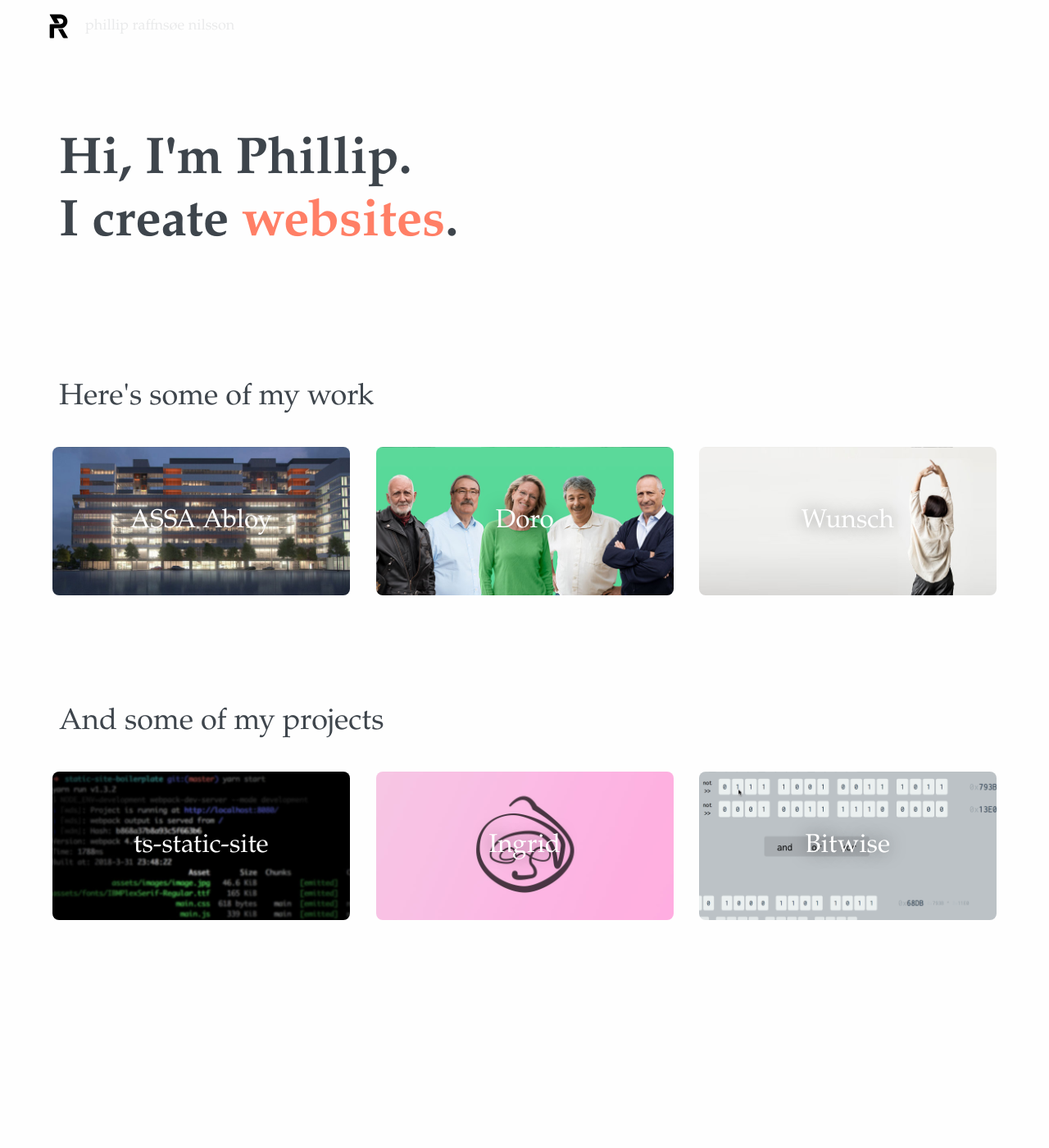
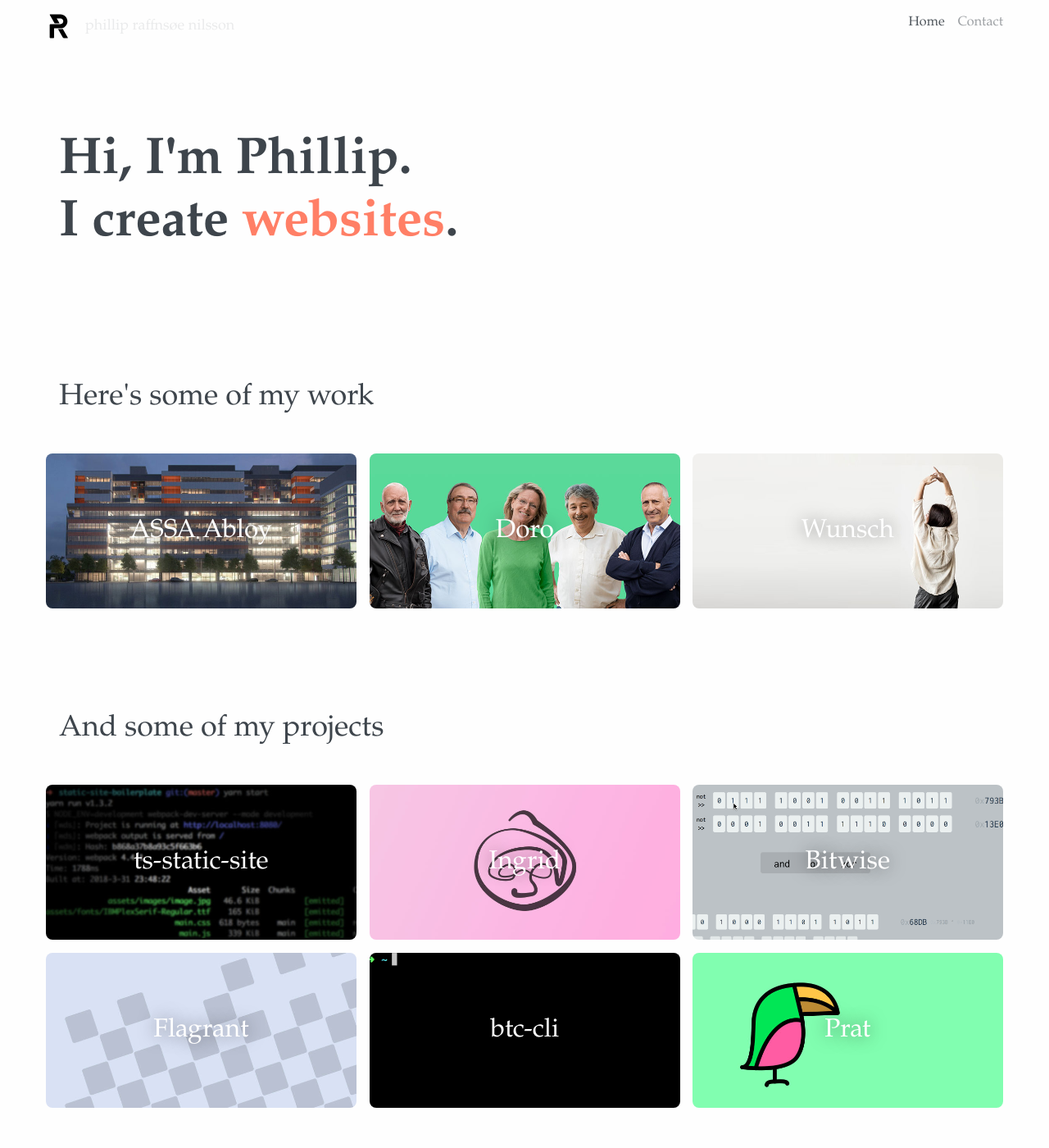
Before and after one commit to praffn/praffn.github.io, a Jekyll site: the page built from index.html, in a window 1280 px wide. Shown: the whole page at 82% size. Built offline with Jekyll 4.4.1, drawn with Linux system fonts in a browser that asks for light colours; some web fonts are replaced; before the commit the page ends 1130 px from its top, so only the background shows below that.

Commit message:
add some more projects

```diff
--- a/_config.yml
+++ b/_config.yml
@@ -12,6 +12,12 @@
   # - neat
   - sass
 
+navigation:
+  - title: Home
+    url: /
+  - title: Contact
+    url: /contact
+
 projects:
   - title: ts-static-site
     url: https://github.com/praffn/ts-static-site
@@ -22,6 +28,15 @@
   - title: Bitwise
     url: https://praffn.dk/bitwise/
     thumbnail: /assets/thumbs/bitwise_2.gif
+  - title: Flagrant
+    url: https://github.com/praffn/Flagrant
+    thumbnail: /assets/thumbs/flagrant_thumb.jpg
+  - title: btc-cli
+    url: https://github.com/praffn/btc
+    thumbnail: /assets/thumbs/btc_thumb.gif
+  - title: Prat
+    url: https://praffn.dk/prat/
+    thumbnail: /assets/thumbs/prat_thumb.jpg
 
 
 analytics: GTM-KRZ9PRQ
--- a/_includes/header.html
+++ b/_includes/header.html
@@ -1,9 +1,20 @@
 <header class="header">
-  <div class="container header__inner">
+  <div class="l-container header__inner">
     <div class="header__logo">
       <a class="header__logo-link" href="{{ site.url }}">
         {% include logo.html %}
       </a>
     </div>
+    <div class="header__nav">
+      <nav class="mainnav">
+        <ul class="mainnav__list">
+          {% for item in site.navigation %}
+            <li class="mainnav__list-item {% if item.url == page.url %}mainnav__list-item--active{% endif %}">
+              <a href="{{ item.url }}">{{ item.title }}</a>
+            </li>
+          {% endfor %}
+        </ul>
+      </nav>
+    </div>
   </div>
 </header>
--- a/_sass/components/header.scss
+++ b/_sass/components/header.scss
@@ -1,5 +1,11 @@
 .header {
   padding: 1rem 0;
+}
+
+.header__inner {
+  display: flex;
+  justify-content: space-between;
+  align-content: center;
 }
 
 .header__logo {
--- /dev/null
+++ b/_sass/components/mainnav.scss
@@ -0,0 +1,33 @@
+.mainnav {
+  font-family: $font-family-secondary;
+
+  &__list {
+    margin: 0;
+    padding: 0;
+    list-style: none;
+    display: flex;
+  }
+
+  &__list-item {
+    & + * {
+      margin-left: 1rem;
+    }
+
+    a {
+      opacity: 0.5;
+      font-size: 0.9em;
+      color: $color-fg;
+      text-decoration: none;
+      @include transition(opacity);
+      &:hover {
+        opacity: 1;
+      }
+    }
+
+    &--active {
+      a {
+        opacity: 0.9;
+      }
+    }
+  }
+}
--- a/_sass/index.scss
+++ b/_sass/index.scss
@@ -6,8 +6,9 @@
 @import "typography";
 @import "layout";
 
-@import "pages/index";
+@import "pages/home";
 
 @import "components/logo";
 @import "components/header";
+@import "components/mainnav";
 @import "components/perspective-card";
--- a/_sass/layout.scss
+++ b/_sass/layout.scss
@@ -1,7 +1,10 @@
-.container {
+.l-container {
   max-width: $max-width;
   margin: 0 auto;
   padding-right: $grid-margin;
   padding-left: $grid-margin;
+}
+
+.l-grid {
   @include ingrid-container;
 }
--- /dev/null
+++ b/_sass/pages/home.scss
@@ -0,0 +1,55 @@
+.home {
+  margin-bottom: 3rem;
+  &__title {
+    @include media($bp-small) {
+      margin-top: 6rem;
+      font-size: 3.5em;
+      @include ingrid-column(6);
+      @include ingrid-push(1);
+    }
+  }
+
+  &__subheading {
+    @include media($bp-small) {
+      font-size: 2em;
+      @include ingrid-column(8);
+      @include ingrid-push(1);
+    }
+  }
+
+  em {
+    font-style: normal;
+    color: $color-accent;
+  }
+
+  &__description {
+    @include ingrid-column(6);
+    @include ingrid-push(3);
+  }
+
+  &__card-grid {
+    @include ingrid-container;
+    @include ingrid-collapse;
+    &-item {
+      @include ingrid-column(12);
+      @include media($bp-small) {
+        @include ingrid-column(4);
+      }
+      margin-top: 1rem;
+      &-link {
+        outline: none;
+      }
+    }
+  }
+}
+
+.home__work {
+  margin-top: 3rem;
+  @include media($bp-small) {
+    margin-top: 5rem;
+  }
+}
+
+.home__projects {
+  margin-top: 6rem;
+}
--- a/_sass/pages/index.scss
+++ /dev/null
@@ -1,71 +0,0 @@
-.index {
-  &__title {
-    @include media($bp-small) {
-      margin-top: 6rem;
-      font-size: 3.5em;
-      @include ingrid-column(6);
-      @include ingrid-push(1);
-    }
-  }
-
-  em {
-    font-style: normal;
-    color: $color-accent;
-  }
-
-  &__description {
-    @include ingrid-column(6);
-    @include ingrid-push(3);
-  }
-}
-
-.work {
-  margin-top: 3rem;
-  @include media($bp-small) {
-    margin-top: 5rem;
-  }
-
-  &__title {
-    @include media($bp-small) {
-      font-size: 2em;
-      @include ingrid-column(8);
-      @include ingrid-push(1);
-    }
-  }
-
-  &__inner {
-    display: flex;
-    flex-direction: column;
-    @include media($bp-small) {
-      flex-direction: row;
-    }
-  }
-
-  &__item {
-    flex: 1 auto;
-    margin: 0.5rem;
-    cursor: pointer;
-
-    &-link {
-      outline: none;
-    }
-
-    @include media($bp-small) {
-      & + * {
-        margin-left: 1.5rem;
-      }
-    }
-  }
-}
-
-.projects {
-  margin-top: 6rem;
-
-  &__title {
-    @include media($bp-small) {
-      font-size: 2em;
-      @include ingrid-column(8);
-      @include ingrid-push(1);
-    }
-  }
-}
--- a/_sass/vendor/ingrid.scss
+++ b/_sass/vendor/ingrid.scss
@@ -16,15 +16,21 @@
 }
 
 @mixin ingrid-column($columns) {
-  width: calc(ingrid-column-width($columns));
+  width: calc(#{ingrid-column-width($columns)});
   float: left;
   margin-left: $ingrid-gutter;
+}
+
+@mixin ingrid-collapse() {
+  margin-left: -$ingrid-gutter;
+  margin-right: -$ingrid-gutter;
+  width: calc(100% + #{($ingrid-gutter * 2)});
 }
 
 @mixin ingrid-push($columns) {
   $ratio: $columns / 12;
   $gutter: $ingrid-gutter * 2;
-  $margin: calc(#{ingrid-column-width($columns)} + #{$gutter});
+  $margin-left: calc(#{ingrid-column-width($columns)} + #{$gutter});
 }
 
 @mixin ingrid-visual() {
--- a/index.html
+++ b/index.html
@@ -2,27 +2,20 @@
 layout: default
 ---
 
-<div class="index">
-  <div class="container">
-    <h1 class="index__title">Hi, I'm Phillip.<br>I create <em>websites</em>.</h1>
+<div class="home">
+  <div class="l-container">
+    <div class="l-grid">
+      <h1 class="home__title">Hi, I'm Phillip.<br>I create <em>websites</em>.</h1>
     </div>
-  <!-- <div class="container">
-    <div class="index__description">
-      <p>Hi, I'm Phillip, freelance web developer.</p>
-      <p>I'm a 24-year-old guy who's been designing and developing websites and interactive applications for 10 years.</p>
-      <p>I'm a multimedia designer of the Copenhagen School of Design and Technology, and currently studying for a bachelor in software development at the IT University of Copenhagen.</p>
-      <p>I'm always available at <a href="mailto:phillip@praffn.dk">phillip@praffn.dk</a>.</p>
+
+    <div class="home__work">
+      <div class="l-grid">
+        <h2 class="home__subheading">Here's some of my work</h2>
       </div>
-  </div> -->
-
-  <div class="work">
-    <div class="container">
-      <h2 class="work__title">Here's some of my work</h2>
-    </div>
-    <div class="container work__inner">
+      <div class="home__card-grid">
         {% for item in site.work limit : 3 %}
-        <div class="work__item">
-          <a href="{{ item.url }}" class="work__item-link">
+          <div class="home__card-grid-item">
+            <a href="{{ item.url }}" class="home__card-grid-item-link">
               {% include perspective-card.html title=item.title background=item.thumbnail %}
             </a>
           </div>
@@ -30,14 +23,14 @@
       </div>
     </div>
 
-  <div class="projects">
-    <div class="container">
-      <h2 class="projects__title">And some of my projects</h2>
+    <div class="home__projects">
+      <div class="l-grid">
+        <h2 class="home__subheading">And some of my projects</h2>
       </div>
-    <div class="container work__inner">
-      {% for item in site.projects limit : 3 %}
-        <div class="work__item">
-          <a target="_blank" href="{{ item.url }}" class="work__item-link">
+      <div class="home__card-grid">
+        {% for item in site.projects %}
+          <div class="home__card-grid-item">
+            <a target="_blank" href="{{ item.url }}" class="home__card-grid-item-link">
               {% include perspective-card.html title=item.title background=item.thumbnail %}
             </a>
           </div>
```
Also changed, not shown: about.md (deleted, +0 -18 lines), contact.html (added, +8 -0 lines), assets/thumbs/btc_thumb.gif (added), assets/thumbs/flagrant_thumb.jpg (added), assets/thumbs/prat_thumb.jpg (added). Lines whose indentation alone changed are shown as unchanged.
